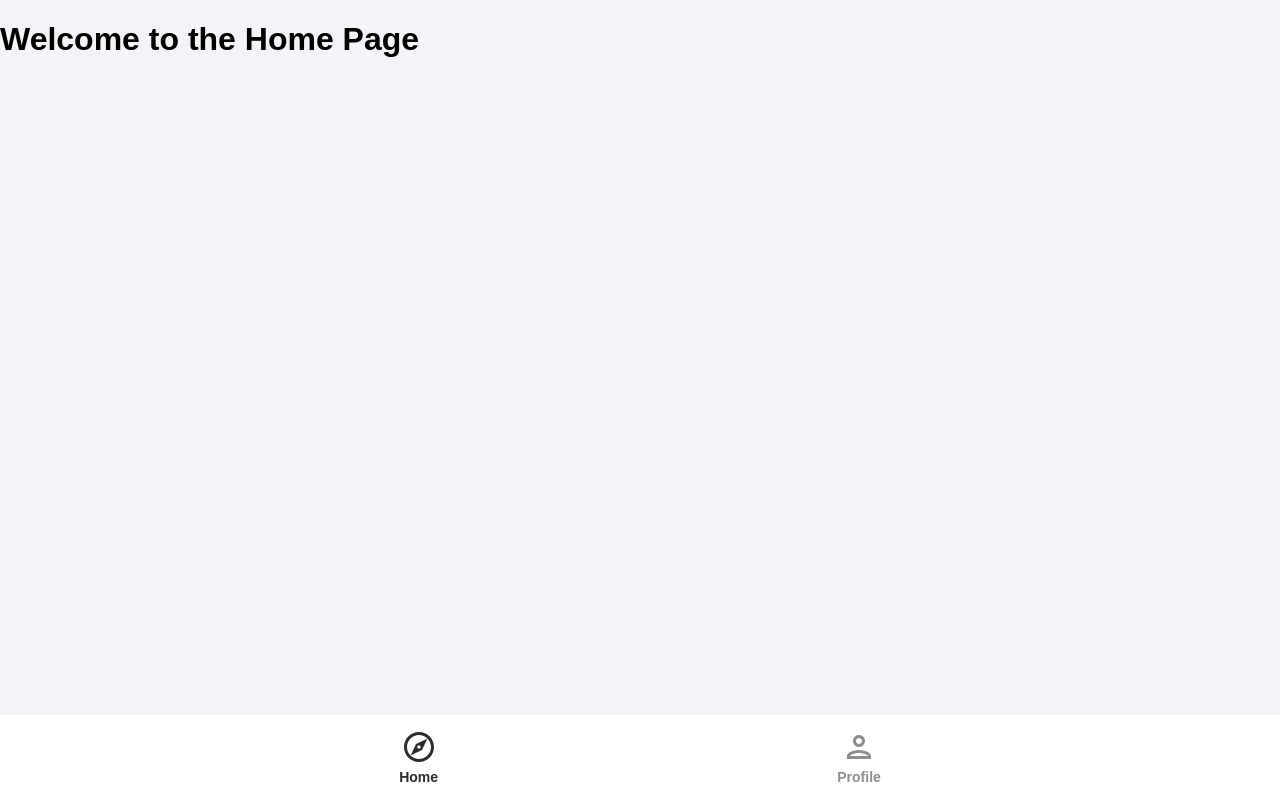
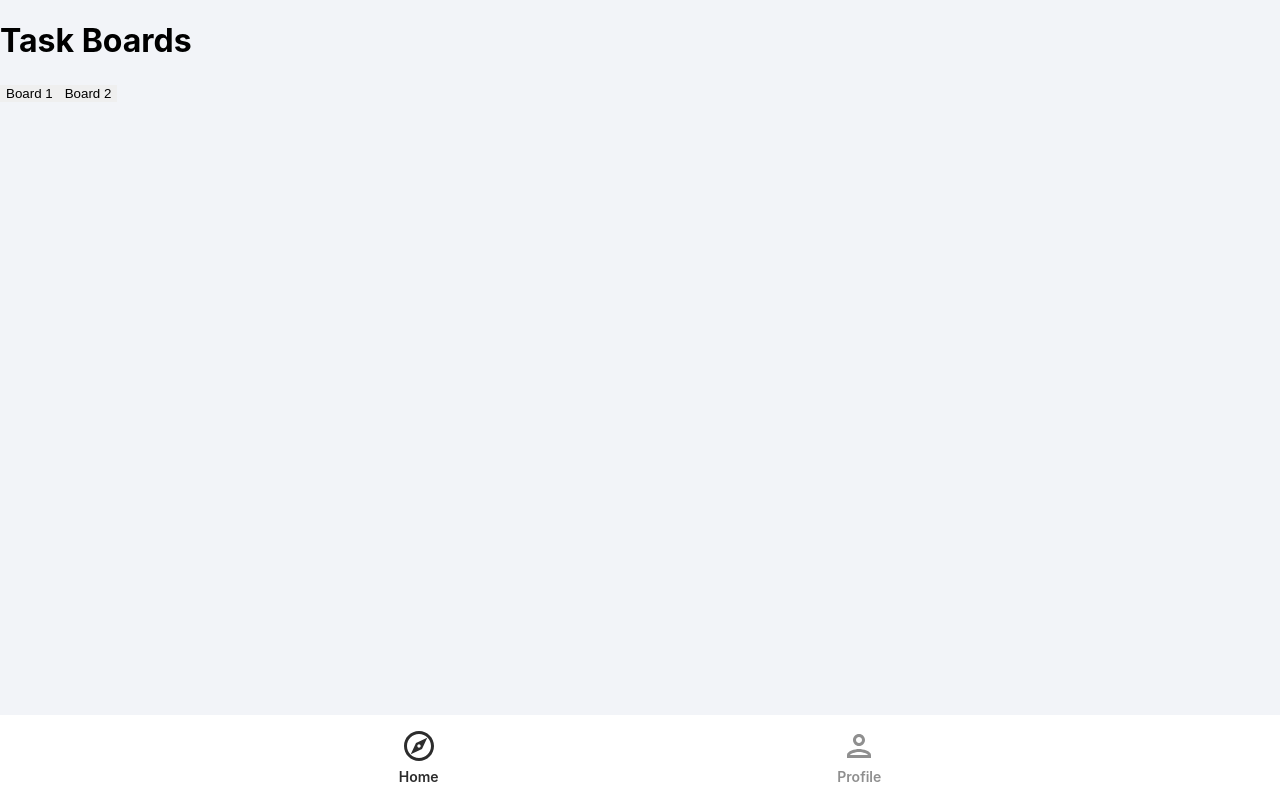
Before and after one commit to ikshitd/Ship-It, a React (Create React App) app: page / in a window 1280 px wide. Built offline with nearby package versions, Linux system fonts and the light colour scheme.

Commit message:
feat: Updating the board

```diff
--- a/package.json
+++ b/package.json
@@ -10,8 +10,10 @@
     "add": "^2.0.6",
     "antd": "^5.23.0",
     "card": "^2.5.4",
+    "moment": "^2.30.1",
     "react": "^19.0.0",
     "react-beautiful-dnd": "^13.1.1",
+    "react-datepicker": "^7.6.0",
     "react-dom": "^19.0.0",
     "react-router-dom": "^7.1.1",
     "react-scripts": "5.0.1",
--- a/src/components/Board/Board.js
+++ b/src/components/Board/Board.js
@@ -3,15 +3,15 @@ import { DragDropContext, Droppable, Draggable } from 'react-beautiful-dnd';
 import Task from './Task';
 import { Button } from 'antd';
 
-export default function Board() {
+export default function Board({ board }) {
   const [tasks, setTasks] = useState({
     NOT_STARTED: [
       {
         id: 'task-1',
-        heading: '[Advance Payment]: Implementing UpdatePaymentConfiguraiton API',
+        heading: '[Advance Payment]: Implementing UpdatePaymentConfiguration API',
         assigneeId: 'Ikshit',
         startDate: new Date('2021-09-01'),
-        dueDate: new Date('2021-09-10'),
+        dueDate: new Date('2021-10-10'),
         description: 'Something about the task here !!',
         priority: 'Low',
         status: 'At-Risk',
@@ -48,6 +48,15 @@ export default function Board() {
       ...prevTasks,
       [columnId]: prevTasks[columnId].map((task) =>
         task.id === taskId ? { ...task, description: newDescription } : task
+      ),
+    }));
+  };
+
+  const handleDateChange = (columnId, taskId, field, date) => {
+    setTasks((prevTasks) => ({
+      ...prevTasks,
+      [columnId]: prevTasks[columnId].map((task) =>
+        task.id === taskId ? { ...task, [field]: date ? date.toISOString() : null } : task
       ),
     }));
   };
@@ -101,6 +110,7 @@ export default function Board() {
                             columnId={columnId}
                             taskId={task.id}
                             handleDescriptionChange={handleDescriptionChange}
+                            handleDateChange={handleDateChange}
                             key={task.id}
                             task={task}
                           ></Task>
--- a/src/components/Board/Task.js
+++ b/src/components/Board/Task.js
@@ -1,7 +1,9 @@
 import { useState } from 'react';
 import { Tag, Drawer } from 'antd';
+import DatePicker from 'react-datepicker';
+import 'react-datepicker/dist/react-datepicker.css';
 
-export default function Task({ columnId, taskId, task, handleDescriptionChange }) {
+export default function Task({ columnId, taskId, task, handleDescriptionChange, handleDateChange }) {
   const [isDrawerVisible, setDrawerVisible] = useState(false);
   const beginDate = new Date(task.startDate);
   const startDate = beginDate.getDate();
@@ -11,14 +13,12 @@ export default function Task({ columnId, taskId, task, handleDescriptionChange }
   const endMonth = dueDate.toLocaleString('default', { month: 'short' });
 
   const closeDrawer = () => {
-    console.log('closing the drawer');
     setDrawerVisible(false);
   };
 
   return (
     <div
       onClick={() => {
-        // console.log('do something here');
         setDrawerVisible(true);
       }}
       className="task-card"
@@ -76,30 +76,83 @@ export default function Task({ columnId, taskId, task, handleDescriptionChange }
           title={<h2 style={{ fontWeight: 'bold', margin: 0 }}>Task Details</h2>}
           placement="right"
           onClose={closeDrawer}
-          visible={isDrawerVisible}
-          width="40%"
+          open={isDrawerVisible}
+          width="50%"
         >
-          <div style={{ padding: '16px', fontFamily: 'Arial, sans-serif' }}>
-            <section style={{ marginBottom: '20px' }}>
-              <h3 style={{ marginBottom: '8px', color: '#4a4a4a' }}>Dates</h3>
-              <p>
-                <strong>Start Date:</strong> {startDate} {startMonth}
-              </p>
-              <p>
-                <strong>Due Date:</strong> {endDate} {endMonth}
-              </p>
+          <div style={{ padding: '16px', fontFamily: 'Monaco, sans-serif' }}>
+            <h2 style={{ marginBottom: '24px', textAlign: 'center' }}>{task.heading}</h2>
+
+            <section style={{ marginBottom: '30px' }}>
+              <h3 style={{ marginBottom: '16px', color: '#4a4a4a', textAlign: 'left' }}>Task Dates</h3>
+              <div style={{ marginBottom: '20px', display: 'flex', alignItems: 'center' }}>
+                <label
+                  htmlFor="startDate"
+                  style={{
+                    display: 'inline-block',
+                    fontWeight: 'bold',
+                    marginRight: '10px',
+                    width: '100px',
+                    textAlign: 'right',
+                  }}
+                >
+                  Start Date:
+                </label>
+                <DatePicker
+                  id="startDate"
+                  selected={beginDate}
+                  value={beginDate}
+                  onChange={(date) => handleDateChange(columnId, task.id, 'startDate', date)}
+                  style={{
+                    width: '100%',
+                    borderRadius: '8px',
+                    padding: '8px',
+                  }}
+                  dateFormat="yyyy-MM-dd"
+                  showYearDropdown
+                  scrollableMonthYearDropdown
+                />
+              </div>
+              <div style={{ marginBottom: '20px', display: 'flex', alignItems: 'center' }}>
+                <label
+                  htmlFor="endDate"
+                  style={{
+                    display: 'inline-block',
+                    fontWeight: 'bold',
+                    marginRight: '10px',
+                    width: '100px',
+                    textAlign: 'right',
+                  }}
+                >
+                  End Date:
+                </label>
+                <DatePicker
+                  id="endDate"
+                  selected={dueDate}
+                  value={dueDate}
+                  onChange={(date, dateString) => {
+                    console.log('Selected Date:', date, 'Formatted:', dateString);
+                    handleDateChange(columnId, task.id, 'dueDate', date);
+                  }}
+                  style={{
+                    width: '100%',
+                    borderRadius: '8px',
+                    padding: '8px',
+                  }}
+                  dateFormat="yyyy-MM-dd"
+                />
+              </div>
             </section>
 
-            <section style={{ marginBottom: '20px' }}>
-              <h3 style={{ marginBottom: '8px', color: '#4a4a4a' }}>Assignee</h3>
-              <p>
+            <section style={{ marginBottom: '30px' }}>
+              <h3 style={{ marginBottom: '16px', color: '#4a4a4a', textAlign: 'left' }}>Assignee</h3>
+              <p style={{ margin: '0 0 16px 0', paddingLeft: '10px' }}>
                 <strong>Assigned To:</strong> {task.assigneeId || 'Unassigned'}
               </p>
             </section>
 
-            <section style={{ marginBottom: '20px' }}>
-              <h3 style={{ marginBottom: '8px', color: '#4a4a4a' }}>Details</h3>
-              <p>
+            <section style={{ marginBottom: '30px' }}>
+              <h3 style={{ marginBottom: '16px', color: '#4a4a4a', textAlign: 'left' }}>Details</h3>
+              <p style={{ margin: '0 0 12px 0', paddingLeft: '10px' }}>
                 <strong>Priority:</strong>{' '}
                 <span
                   style={{
@@ -109,7 +162,7 @@ export default function Task({ columnId, taskId, task, handleDescriptionChange }
                   {task.priority || 'Not specified'}
                 </span>
               </p>
-              <p>
+              <p style={{ margin: '0', paddingLeft: '10px' }}>
                 <strong>Status:</strong>{' '}
                 <span style={{ fontWeight: 'bold', textTransform: 'capitalize' }}>
                   {task.status || 'Not specified'}
@@ -117,8 +170,8 @@ export default function Task({ columnId, taskId, task, handleDescriptionChange }
               </p>
             </section>
 
-            <section style={{ marginBottom: '20px' }}>
-              <h3 style={{ marginBottom: '8px', color: '#4a4a4a' }}>Task Description</h3>
+            <section style={{ marginBottom: '30px' }}>
+              <h3 style={{ marginBottom: '16px', color: '#4a4a4a', textAlign: 'left' }}>Task Description</h3>
               <textarea
                 id="taskDescription"
                 value={task.description || ''}
@@ -126,12 +179,16 @@ export default function Task({ columnId, taskId, task, handleDescriptionChange }
                 placeholder="Enter task description..."
                 style={{
                   width: '100%',
-                  height: '100px',
-                  padding: '8px',
-                  fontSize: '14px',
-                  borderRadius: '4px',
+                  height: '120px',
+                  padding: '12px',
+                  fontSize: '16px',
+                  borderRadius: '8px',
                   border: '1px solid #ccc',
-                  resize: 'vertical',
+                  outline: 'none',
+                  backgroundColor: '#f9f9f9',
+                  boxShadow: '0px 2px 4px rgba(0, 0, 0, 0.1)',
+                  transition: 'border-color 0.3s, box-shadow 0.3s',
+                  resize: 'none',
                 }}
               />
             </section>
--- a/src/components/Pages/Home.js
+++ b/src/components/Pages/Home.js
@@ -1,3 +1,68 @@
-export default function Home() {
-  return <h1> Welcome to the Home Page </h1>;
+import React, { useState } from 'react';
+import Board from '../Board/Board';
+
+export default function App() {
+  const [boards, updateBoards] = useState([
+    {
+      id: 'board-1',
+      name: 'Board 1',
+      tasks: {
+        NOT_STARTED: [
+          {
+            id: 'task-1',
+            heading: '[Advance Payment]: Implementing UpdatePaymentConfiguration API',
+            assigneeId: 'Ikshit',
+            startDate: new Date('2021-09-01'),
+            dueDate: new Date('2021-10-10'),
+            description: 'Something about the task here !!',
+            priority: 'Low',
+            status: 'At-Risk',
+          },
+          {
+            id: 'task-2',
+            heading: 'Another Payments',
+            assigneeId: 'Some Radom User',
+            startDate: new Date(),
+            dueDate: new Date(),
+            description: 'Something about the task here !!',
+            priority: ' Low',
+            status: 'At-Risk',
+          },
+        ],
+        IN_PROGRESS: [],
+        BLOCKED: [],
+        DONE: [],
+      },
+    },
+    {
+      id: 'board-2',
+      name: 'Board 2',
+      tasks: {
+        NOT_STARTED: [],
+        IN_PROGRESS: [{ id: 'task-3', heading: 'Task 3', description: 'Description', status: 'Blocked' }],
+        BLOCKED: [],
+        DONE: [],
+      },
+    },
+  ]);
+
+  const [selectedBoardId, setSelectedBoardId] = useState(null);
+
+  const handleBoardClick = (boardId) => {
+    setSelectedBoardId(boardId);
+  };
+
+  return (
+    <div>
+      <h1>Task Boards</h1>
+      <div>
+        {boards.map((board) => (
+          <button key={board.id} onClick={() => handleBoardClick(board.id)}>
+            {board.name}
+          </button>
+        ))}
+      </div>
+      {selectedBoardId && <Board board={boards.find((board) => board.id === selectedBoardId)} />}
+    </div>
+  );
 }
--- a/src/index.css
+++ b/src/index.css
@@ -20,7 +20,6 @@ html::-webkit-scrollbar {
 }
 
 body {
-  font-family: 'Montserrat', sans-serif;
   background-color: #f2f4f8;
   margin: 0;
   box-sizing: border-box;
@@ -50,7 +49,7 @@ button {
   outline: black;
   border-style: solid;
   border-width: 1.5px;
-  font-family: 'Montserrat', sans-serif;
+  /* font-family: 'Montserrat', sans-serif; */
   padding: 0 3rem;
   font-size: 1rem;
   border-radius: 0.4rem;
@@ -640,7 +639,7 @@ button {
 
 .logOut {
   cursor: pointer;
-  font-family: 'Montserrat', sans-serif;
+  /* font-family: 'Montserrat', sans-serif; */
   font-size: 1rem;
   font-weight: 600;
   color: #ffffff;
```
Also changed, not shown: 1 other file (tests, documents, lock files or other folders).
